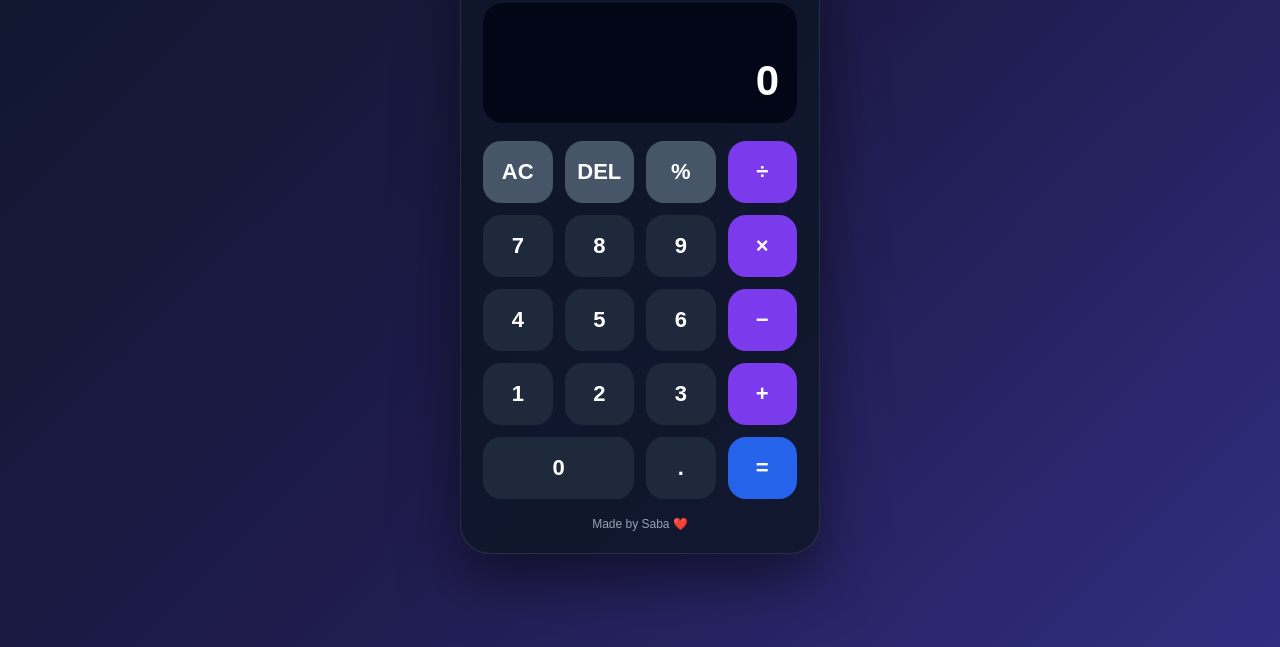
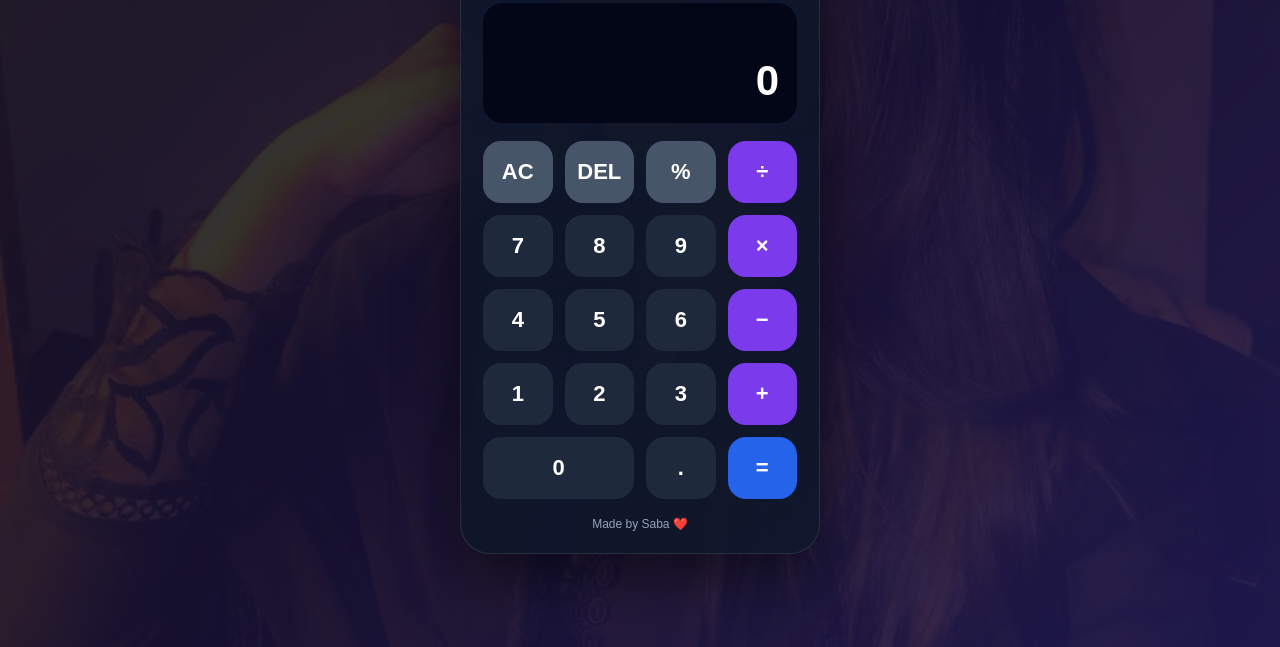
Before and after one commit to aiwaalebhaiyaa/ayan-calculator, a plain HTML site: page index.html in a window 1280 px wide. Shown: the part 153-800 px from the top of the page. Drawn offline with Linux system fonts and the light colour scheme.

Commit message:
Added background image

```diff
--- a/style.css
+++ b/style.css
@@ -108,3 +108,27 @@ button:active {
     font-size: 12px;
     margin-top: 18px;
 }
+body {
+    position: relative;
+    overflow: hidden;
+}
+
+body::before {
+    content: "";
+    position: fixed;
+    inset: 0;
+    background-image: url("images/girl.jpg");
+    background-size: cover;
+    background-position: center;
+    background-repeat: no-repeat;
+    opacity: 0.22;
+    z-index: -2;
+}
+
+body::after {
+    content: "";
+    position: fixed;
+    inset: 0;
+    background: rgba(10, 5, 30, 0.35);
+    z-index: -1;
+}
```
Also changed, not shown: images/girl.jpg (added).
